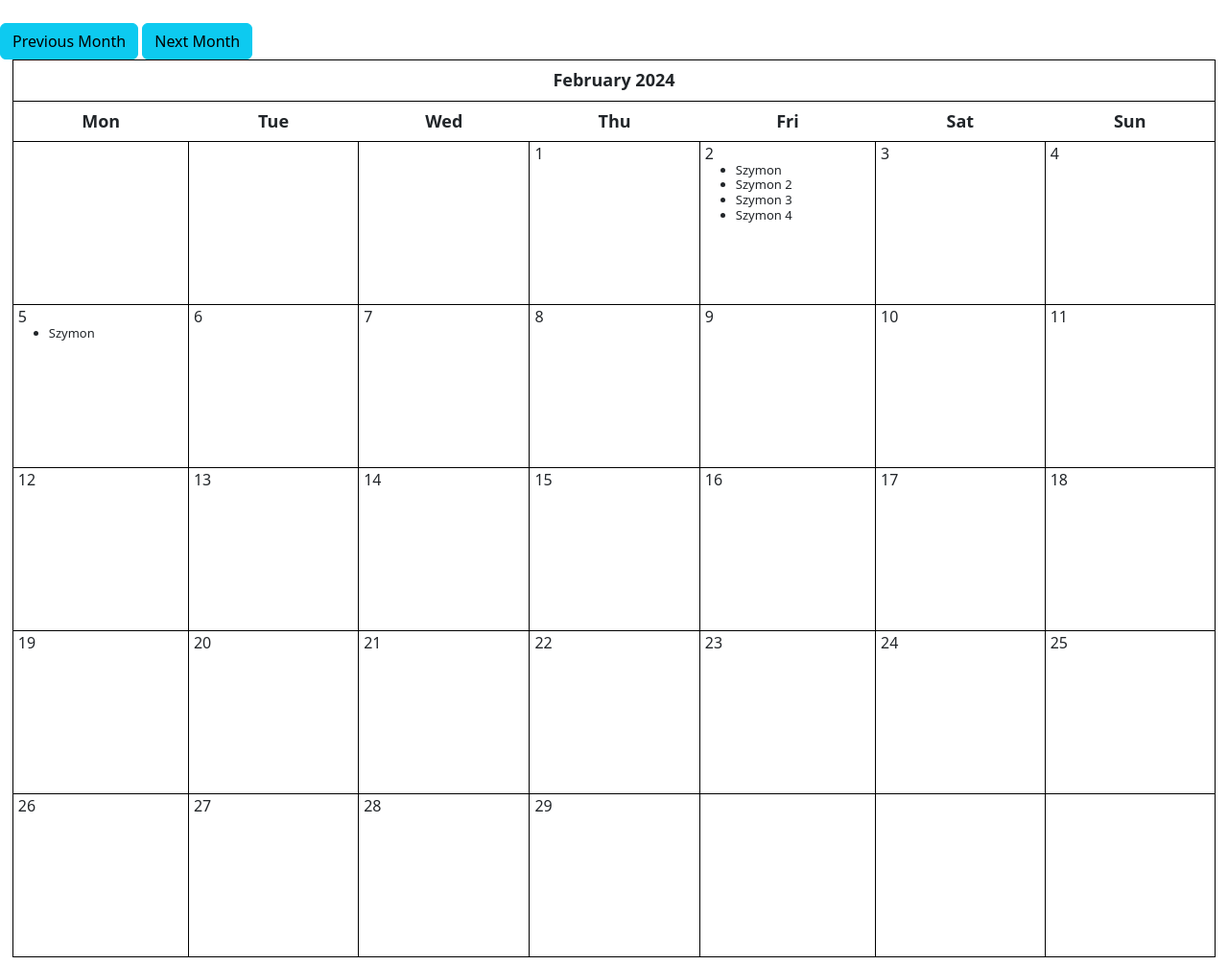
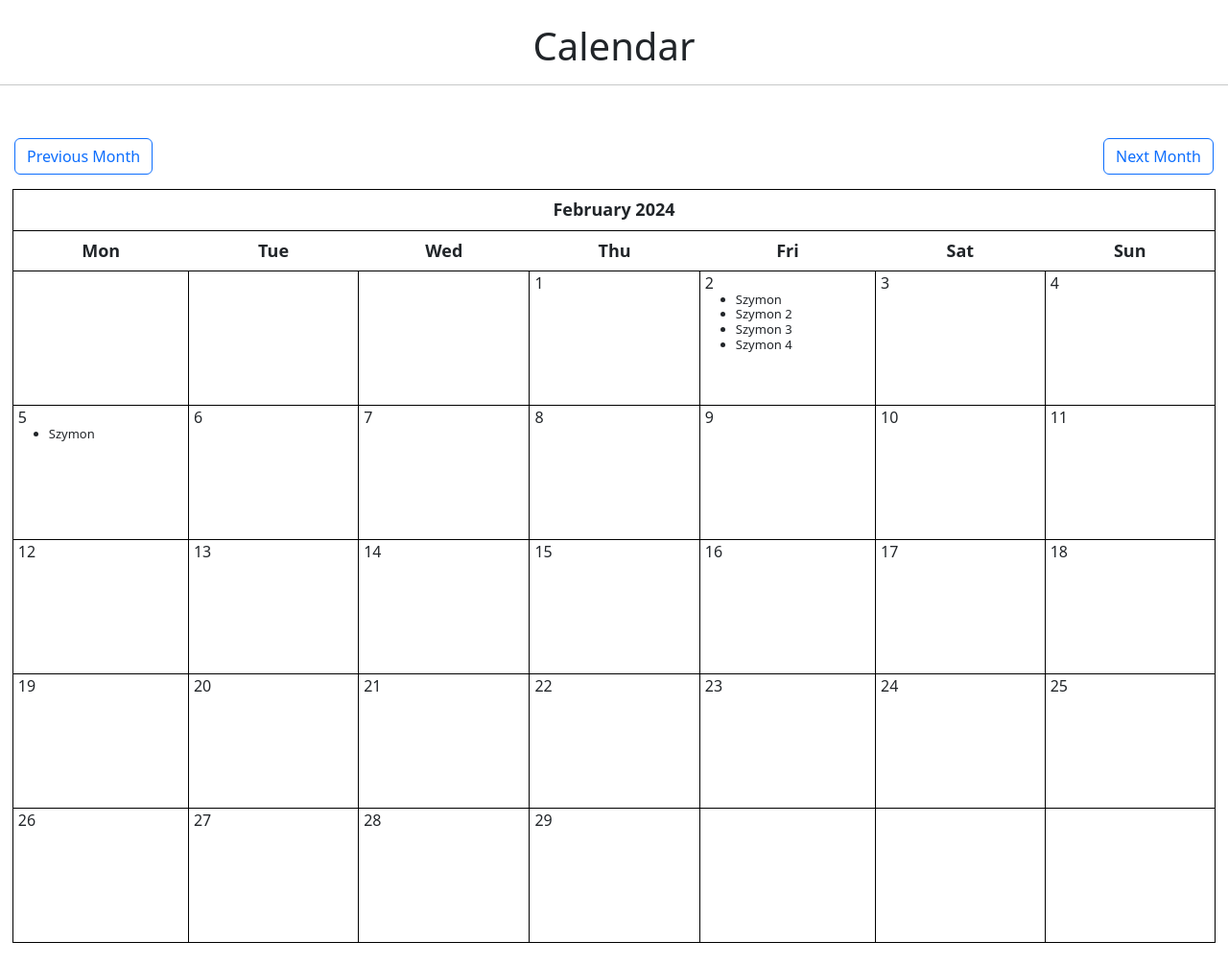
Before and after one commit to Szabson123/Schedule_app, a Django app: page /schedule/month_calendar/ in a window 1280 px wide. Shown: the whole page at 96% size. After the commit the page ends 983 px from the top, so only its background shows below. Run offline with Django 4.2, Linux system fonts and the light colour scheme; data comes from the database, SQL or seed files in the repository.

Commit message:
fixed look of calender page

```diff
--- a/schedule_app/schedule/static/schedule/style.css
+++ b/schedule_app/schedule/static/schedule/style.css
@@ -16,7 +16,7 @@
 
   .calendar td {
     width: 200px;
-    height: 170px;
+    height: 140px;
     padding: 20px 0px 0px 5px;
   }
 
@@ -33,6 +33,14 @@
     padding: 0px 5px 0px 20px;
   }
 
-  a {
-    color: #17a2b8;
+  .left {
+    float: left;
   }
+
+  .right {
+    float: right;
+  }
+
+  .clearfix {
+    margin: 15px;
+  }
--- a/schedule_app/schedule/templates/schedule/month_calendar.html
+++ b/schedule_app/schedule/templates/schedule/month_calendar.html
@@ -7,9 +7,12 @@
 <body>
    {% block content %}
    </br>
+   <center><h1>Calendar</h1></center>
+   <hr>
+   </br>
    <div class="clearfix">
-      <a class="btn btn-info left" href="{% url 'schedule:month_calendar' %}?{{ prev_month }}"> Previous Month </a>
-      <a class="btn btn-info right" href="{% url 'schedule:month_calendar' %}?{{ next_month }}"> Next Month </a>
+      <a class="btn btn-outline-primary left" href="{% url 'schedule:month_calendar' %}?{{ prev_month }}"> Previous Month </a>
+      <a class="btn btn-outline-primary right" href="{% url 'schedule:month_calendar' %}?{{ next_month }}"> Next Month </a>
   </div>
     <h1>{{ calendar }}</h1>
    {% endblock %}
```
